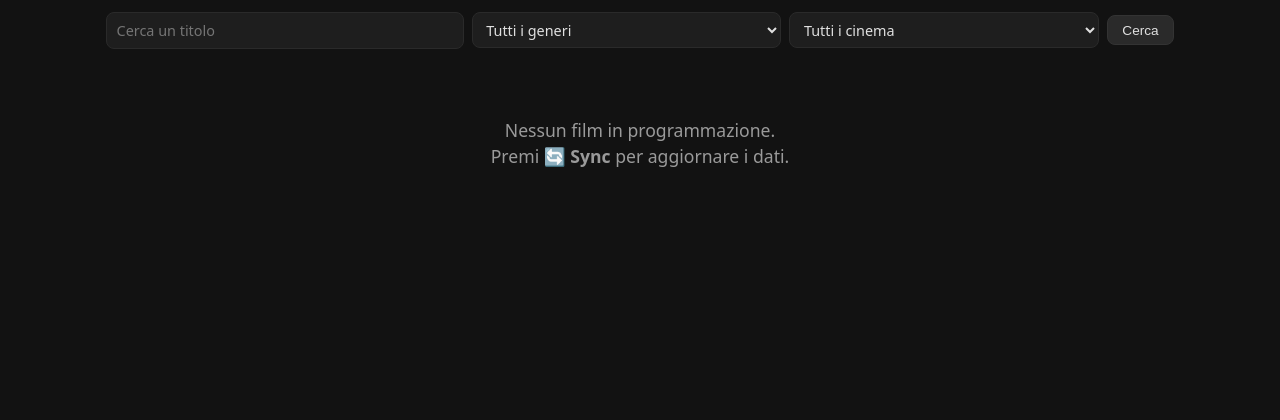
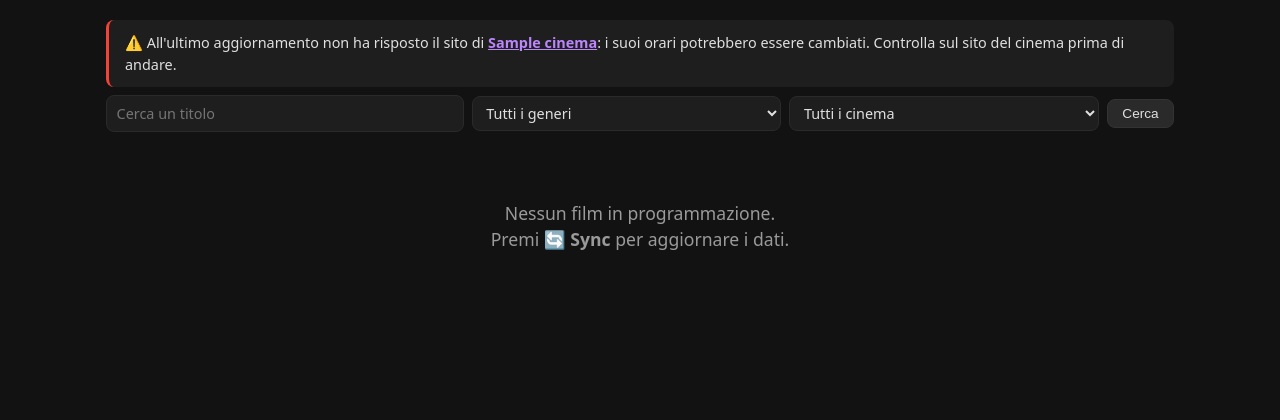
Before and after one commit to StardustXYZ/CNV, a FastAPI app: page / in a window 1280 px wide. Shown: the part 126-546 px from the top of the page. Run offline with FastAPI, Linux system fonts and the light colour scheme; tables that the repository leaves empty hold one stand-in row (values such as "Sample post"); data that the repository does not hold is empty.

Commit message:
Thirty-first Commit Avviso quando il sito di un cinema non ha risposto all'ultimo aggiornamento
+ Riquadro "non ha risposto il sito di …" con la data degli ultimi orari letti, in In sala e nella pagina del cinema (PC e telefono)
+ data.json: cinema non aggiornati con il loro ultimo giorno riuscito
+ Test per la regola, l'avviso e i dati del telefono

```diff
--- a/app/export_static.py
+++ b/app/export_static.py
@@ -23,6 +23,7 @@ from app.config import ROOT_DIR, settings
 from app.db.engine import SessionLocal, init_db
 from app.db.models import Cinema, ComingSoon, Film, FilmMerge, Showtime
 from app.services.schedule import SHOW_EXTRA_MINUTES
+from app.services.sync import cinemas_not_updated
 
 PHONE_DIR = ROOT_DIR / "phone"
 STYLE_CSS = ROOT_DIR / "app" / "web" / "static" / "style.css"
@@ -89,6 +90,8 @@ def build_data(db: Session, today: date | None = None, now: datetime | None = No
             "show_extra_minutes": SHOW_EXTRA_MINUTES,
         },
         "cinemas": [{"slug": c.slug, "name": c.name, "url": c.url} for c in cinemas],
+        # Sites that did not answer at the last sync: {slug: last good day or None}
+        "not_updated": {c.slug: d.isoformat() if d else None for c, d in cinemas_not_updated(db)},
         "films": films,
         "shows": shows,
         "coming": coming,
--- a/app/services/sync.py
+++ b/app/services/sync.py
@@ -767,3 +767,20 @@ async def run_sync(
         matching=match_report,
         coming_soon=coming_counts,
     )
+
+
+def cinemas_not_updated(db: Session) -> list[tuple[Cinema, date | None]]:
+    """Cinemas whose site failed at the last sync, with the day of their last good one.
+
+    Their shows are the ones read that day and may have changed since.
+    """
+    result = []
+    for cinema in db.query(Cinema).order_by(Cinema.name):
+        last = db.query(SyncRun).filter_by(cinema_id=cinema.id).order_by(SyncRun.created_at.desc(), SyncRun.id.desc()).first()
+        if last is None or last.status == "ok":
+            continue
+        last_ok = (
+            db.query(func.max(SyncRun.sync_date)).filter(SyncRun.cinema_id == cinema.id, SyncRun.status == "ok").scalar()
+        )
+        result.append((cinema, last_ok))
+    return result
--- a/app/web/routes.py
+++ b/app/web/routes.py
@@ -24,7 +24,7 @@ from app.services.backup import list_backups
 from app.services.matching import STATUS_NOT_FOUND, STATUS_REVIEW, confirm_match, search_manual
 from app.services.runner import SyncAlreadyRunning, is_sync_running, run_full_sync
 from app.services.schedule import programme_day, show_datetime, show_end
-from app.services.sync import is_event_film
+from app.services.sync import cinemas_not_updated, is_event_film
 from app.services.titles import normalize_title
 from app.services.tmdb import TmdbClient
 
@@ -428,8 +428,10 @@ def index(
     for card in gone:
         card.exit_date = _exit_date(card.film)
     filters = {"voto": voto, "genere": genere, "cinema": cinema, "q": q}
+    not_updated = [(c, d) for c, d in cinemas_not_updated(db) if cinema in (None, c.slug)]
     return _render(
         request, db, "index.html", "in_sala", cards=showing, gone=gone, voto=voto, filters=filters, genres=genres,
+        not_updated=not_updated,
         filter_url=lambda **changes: _filter_url("/", filters, **changes),
     )
 
@@ -490,6 +492,7 @@ def cinema_page(request: Request, slug: str, giorno: str | None = Query(None), d
     return _render(
         request, db, "cinema.html", f"cinema:{slug}",
         cinema=cinema, days=days, selected=selected, first_day=first_day, films=films, today_over=today_over,
+        not_updated=[(c, d) for c, d in cinemas_not_updated(db) if c.id == cinema.id],
     )
 
 
--- a/app/web/static/style.css
+++ b/app/web/static/style.css
@@ -332,6 +332,7 @@ a.show-time:hover { border-color: var(--accent); color: var(--accent); }
 .export-actions .btn-export { margin: 0; }
 .notice { background: var(--surface); border-left: 3px solid var(--yellow); border-radius: var(--radius); padding: 0.75rem 1rem; margin: 1rem 0; font-size: 0.9rem; }
 .notice.arrivals { border-left-color: var(--green); }
+.notice.not-updated { border-left-color: var(--red); }
 .arrivals-actions { display: flex; flex-wrap: wrap; gap: 0.5rem; margin-top: 0.6rem; }
 .inline-form { display: inline; }
 
--- /dev/null
+++ b/app/web/templates/_cinema_status.html
@@ -0,0 +1,8 @@
+{# Cinemas whose site did not answer at the last sync. Expects `not_updated`: [(cinema, last good day)]. #}
+{% if not_updated %}
+<section class="notice not-updated">
+    ⚠️ All'ultimo aggiornamento non ha risposto il sito di
+    {% for c, last_ok in not_updated %}<a href="{{ c.url }}" target="_blank" rel="noopener"><b>{{ c.name }}</b></a>{% if last_ok %} (orari del {{ last_ok | data_lunga(today) }}){% endif %}{% if not loop.last %}, {% endif %}{% endfor %}:
+    {% if not_updated | length == 1 %}i suoi orari potrebbero essere cambiati{% else %}i loro orari potrebbero essere cambiati{% endif %}. Controlla sul sito del cinema prima di andare.
+</section>
+{% endif %}
--- a/app/web/templates/cinema.html
+++ b/app/web/templates/cinema.html
@@ -7,6 +7,8 @@
     <a href="{{ cinema.url }}" target="_blank" rel="noopener" class="btn">Sito del cinema ↗</a>
     <p class="subtitle">Tocca un orario per aprire la pagina d'acquisto sul sito del cinema.</p>
 </header>
+
+{% include "_cinema_status.html" %}
 
 {% if days %}
 <nav class="calendar" aria-label="Giorni in programmazione">
--- a/app/web/templates/index.html
+++ b/app/web/templates/index.html
@@ -11,6 +11,8 @@
         {% endfor %}
     </nav>
 </header>
+
+{% include "_cinema_status.html" %}
 
 <form class="filters" method="get" action="/" role="search">
     {% if voto %}<input type="hidden" name="voto" value="{{ voto }}">{% endif %}
```
Also changed, not shown: phone/app.js (+15 -1 lines), tests/test_export_static.py (+10 -0 lines), tests/test_sync.py (+23 -0 lines), tests/test_web.py (+21 -0 lines).
